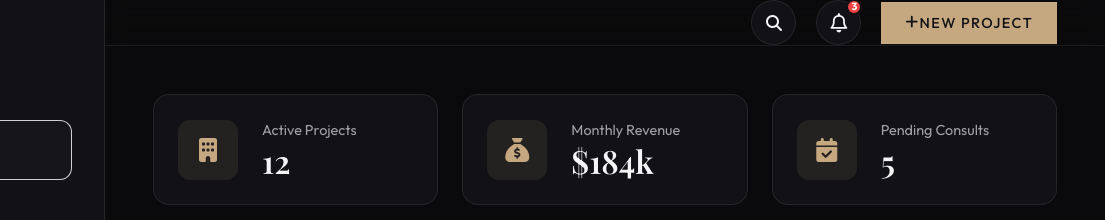
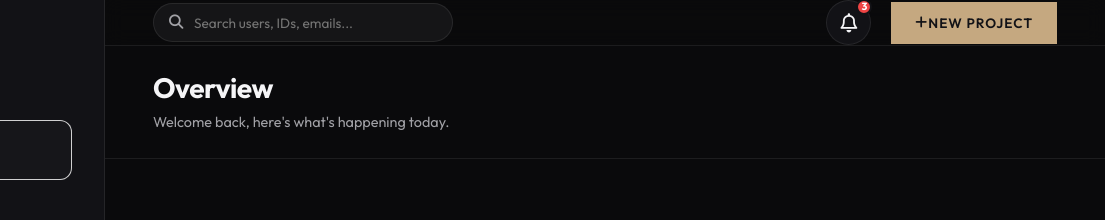
Before and after one commit to divyasowndappan1902/Interior-design, a plain HTML site: page admin-dashboard.html in a window 1280 px wide. Shown: the top 220 px of the page, 175-1280 px from the left. Drawn offline with nearby package versions, Linux system fonts and the light colour scheme; a web font is replaced by a local one.

Commit message:
Add files via upload

```diff
--- a/admin-dashboard.html
+++ b/admin-dashboard.html
@@ -55,17 +55,18 @@
                         <i class="fa-solid fa-bars"></i>
                     </button>
                     <h2 class="mobile-only" style="font-family: var(--font-heading); font-size: 1.35rem; font-weight: 700; margin: 0; letter-spacing: -0.5px;">Admin Overview</h2>
+                    <div class="search-input-wrapper desktop-only" style="position: relative; display: flex; align-items: center;">
+                        <i class="fa-solid fa-magnifying-glass" style="position: absolute; left: 1rem; color: var(--text-secondary); font-size: 0.9rem;"></i>
+                        <input type="text" placeholder="Search users, IDs, emails..." style="background: rgba(255, 255, 255, 0.05); border: 1px solid var(--border-color); color: var(--text-primary); padding: 0.6rem 1rem 0.6rem 2.5rem; border-radius: 20px; font-family: var(--font-primary); font-size: 0.85rem; width: 300px; outline: none;">
+                    </div>
                 </div>
                 <div class="dashboard-header-actions" style="display: flex; align-items: center; gap: 1.25rem;">
-                    <div class="icon-btn desktop-only" aria-label="Search">
-                        <i class="fa-solid fa-magnifying-glass"></i>
-                    </div>
                     <div class="icon-btn" aria-label="Notifications" style="position: relative;">
                         <i class="fa-regular fa-bell" style="font-size: 1.2rem;"></i>
                         <span class="badge" style="position: absolute; top: -2px; right: -2px; background: #ef4444; color: white; border-radius: 50%; width: 16px; height: 16px; font-size: 0.65rem; display: flex; justify-content: center; align-items: center; font-weight: bold; border: 2px solid var(--bg-secondary);">3</span>
                     </div>
-                    <button class="btn btn-primary desktop-only" style="padding: 0.75rem 1.5rem; font-size: 0.9rem;">
-                        <i class="fa-solid fa-plus"></i> New Project
+                    <button class="btn btn-primary desktop-only" style="padding: 0.75rem 1.5rem; font-size: 0.85rem; font-weight: 600; letter-spacing: 1px; text-transform: uppercase;">
+                        <i class="fa-solid fa-plus"></i> NEW PROJECT
                     </button>
                 </div>
             </header>
@@ -73,8 +74,13 @@
             <!-- Panel: Overview -->
             <div id="panel-overview" class="dashboard-panel active">
 
+                <div class="panel-header desktop-only" style="padding: 1.5rem 3rem; border-bottom: 1px solid var(--border-color); background-color: var(--bg-primary);">
+                    <h2 style="font-family: var(--font-primary); font-size: 1.75rem; font-weight: 700; color: var(--text-primary); margin: 0; letter-spacing: -0.5px;">Overview</h2>
+                    <p style="font-family: var(--font-primary); color: var(--text-secondary); font-size: 0.9rem; margin: 0.4rem 0 0 0;">Welcome back, here's what's happening today.</p>
+                </div>
+
             <!-- Dashboard Content -->
-            <div class="dashboard-content">
+            <div class="dashboard-content" style="padding-top: 2rem;">
 
                 <!-- KPI Metrics -->
                 <div class="metrics-grid">
--- a/style.css
+++ b/style.css
@@ -2045,11 +2045,13 @@ body.light-theme .login-card {
 .footer-links a {
     color: var(--text-secondary);
     font-size: 0.95rem;
+    display: inline-block;
+    transition: all var(--transition-fast);
 }
 
 .footer-links a:hover {
     color: var(--accent);
-    padding-left: 0.25rem;
+    transform: translateX(5px);
 }
 
 .newsletter-col p {
@@ -2114,6 +2116,10 @@ body.light-theme .login-card {
 .footer-bottom-links {
     display: flex;
     gap: 2rem;
+}
+
+.footer-bottom-links a {
+    transition: color var(--transition-fast);
 }
 
 .footer-bottom-links a:hover {
```
Also changed, not shown: customer-dashboard.html (+12 -3 lines).
